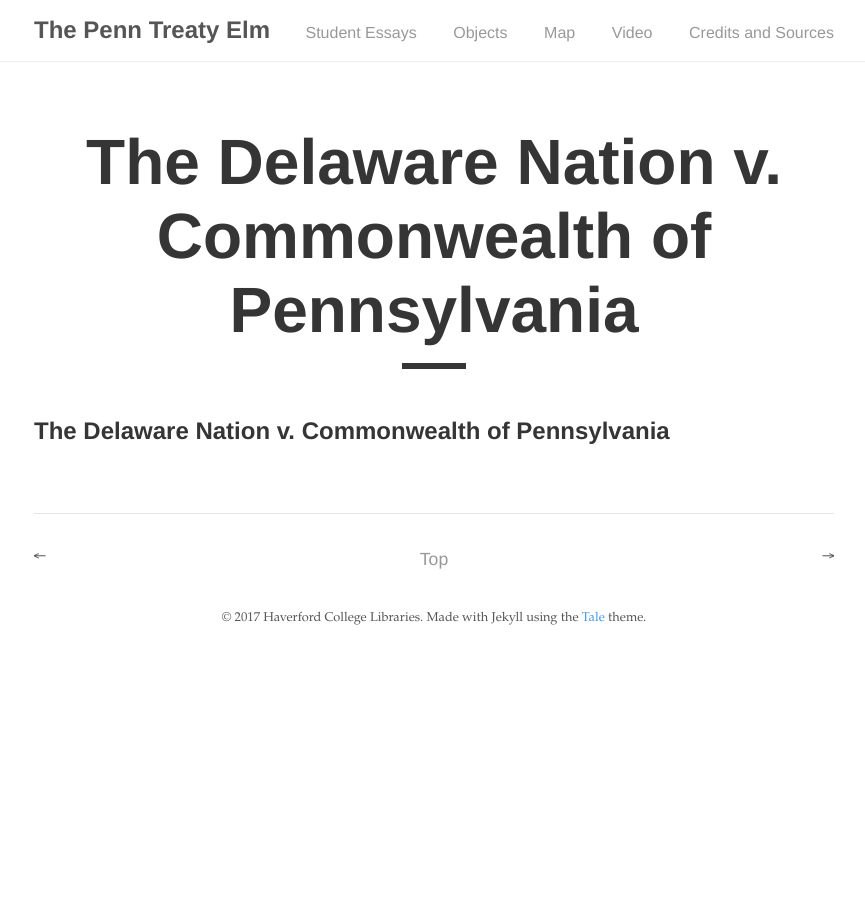
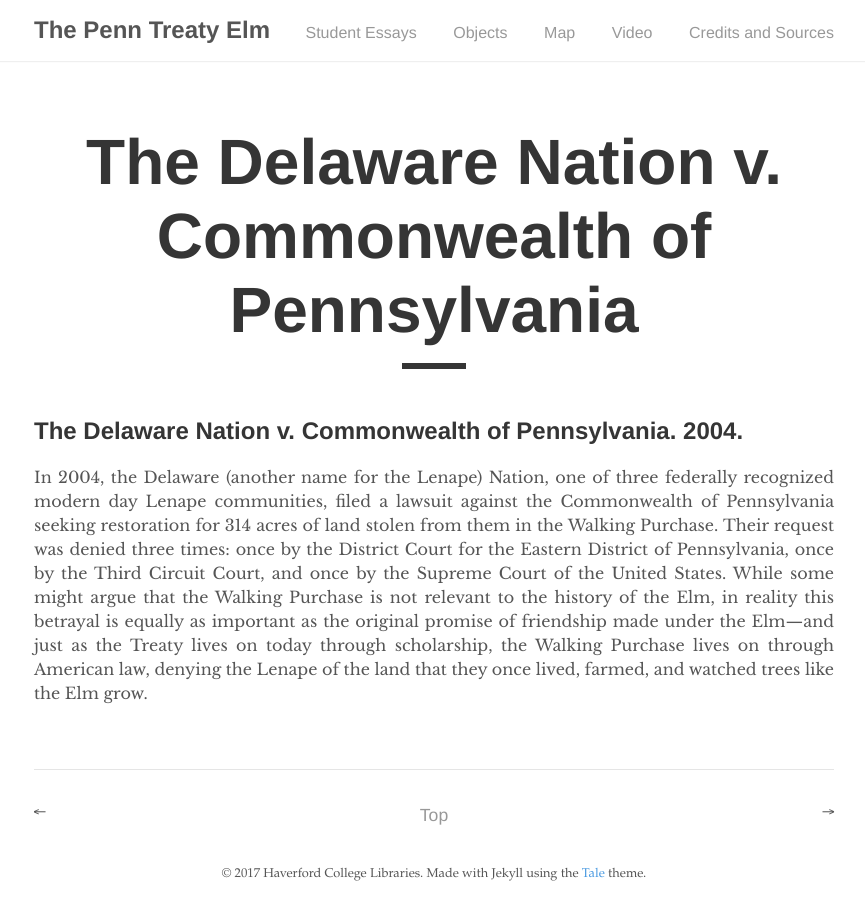
Before and after one commit to mzarafon/penn-treaty-elm, a Jekyll site: the page built from _posts/2017-10-04-delaware-v-pennsylvania.md, in a window 1280 px wide. Shown: the whole page, without its empty margins (206-1071 px from the left). Built offline with Jekyll 4.4.1, drawn with Linux system fonts in a browser that asks for light colours.

Commit message:
Update 2017-10-04-delaware-v-pennsylvania.md

```diff
--- a/_posts/2017-10-04-delaware-v-pennsylvania.md
+++ b/_posts/2017-10-04-delaware-v-pennsylvania.md
@@ -3,4 +3,6 @@ layout: post
 title: "The Delaware Nation v. Commonwealth of Pennsylvania"
 ---
 
-## The Delaware Nation v. Commonwealth of Pennsylvania
+## The Delaware Nation v. Commonwealth of Pennsylvania. 2004.
+
+In 2004, the Delaware (another name for the Lenape) Nation, one of three federally recognized modern day Lenape communities, filed a lawsuit against the Commonwealth of Pennsylvania seeking restoration for 314 acres of land stolen from them in the Walking Purchase. Their request was denied three times: once by the District Court for the Eastern District of Pennsylvania, once by the Third Circuit Court, and once by the Supreme Court of the United States. While some might argue that the Walking Purchase is not relevant to the history of the Elm, in reality this betrayal is equally as important as the original promise of friendship made under the Elm—and just as the Treaty lives on today through scholarship, the Walking Purchase lives on through American law, denying the Lenape of the land that they once lived, farmed, and watched trees like the Elm grow.
```
